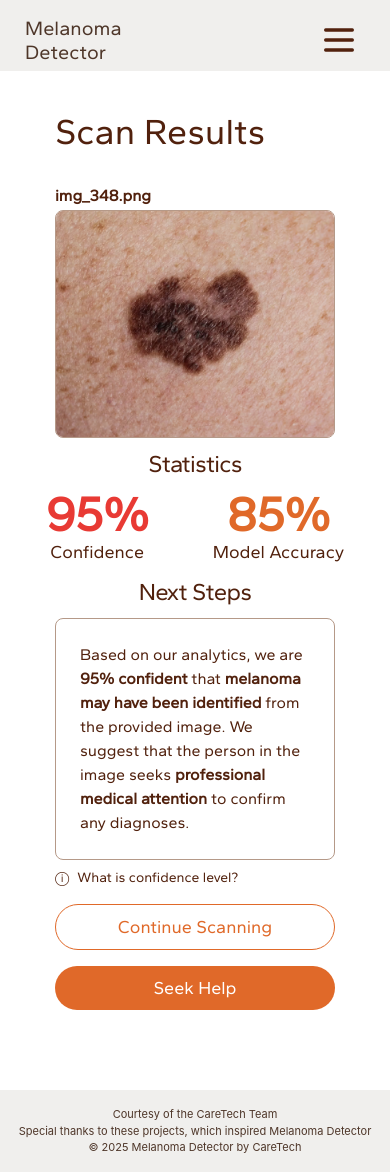
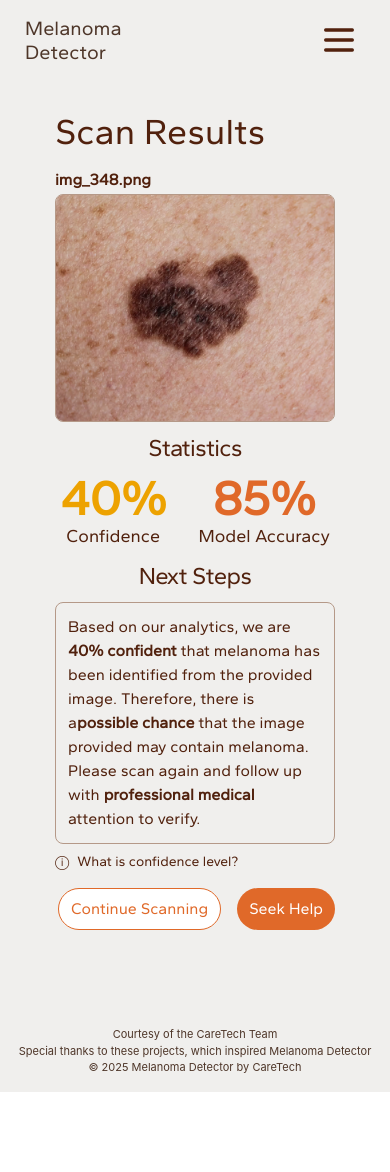
Before and after one commit to CareTech-at-UCI/melanoma-project, a React (Create React App) app in the folder frontend/: page /results in a window 390 px wide. After the commit the page ends 1092 px from the top, so only its background shows below. Built offline with nearby package versions, Linux system fonts and the light colour scheme.

Commit message:
More mobile changes to match the figma

```diff
--- a/frontend/src/pages/Results.jsx
+++ b/frontend/src/pages/Results.jsx
@@ -4,7 +4,7 @@ import defaultImage from "../images/img_348.png";
 export const Results = ({
   imagePath = defaultImage,
   imageName = "img_348.png",
-  result = 95,
+  result = 40,
 }) => {
   // Example confidence values
   const confidence = result;
@@ -64,11 +64,11 @@ export const Results = ({
   const message = getConfidenceMessage(confidence);
 
   return (
-    <div className="min-h-screen pb-20 font-gantari bold bg-transparent text-main-brown">
+    <div className="min-h-screen pb-20 font-gantari bold text-main-brown bg-off-white">
       {/* Main Container */}
-      <div className="w-[80%] md:w-full max-w-7xl mx-auto px-4 pt-28 md:pt-40">
+      <div className="w-[80%] md:w-full max-w-7xl mx-auto px-4 pt-28 md:pt-32">
         {/* Header */}
-        <h1 className="fontbold text-4xl md:text-5xl mb-8">Scan Results</h1>
+        <h1 className="fontbold text-4xl md:text-5xl mb-4 md:mb-8">Scan Results</h1>
 
         {/* Content Container */}
         <div className="flex flex-col md:flex-row md:gap-8">
@@ -93,7 +93,7 @@ export const Results = ({
             {/* Statistics Section */}
             <div className="mb-2 md:mb-4">
               <h2 className="text-results-header-3 md:text-results-header-2 test mb-2 md:mb-6 text-center md:text-left">Statistics</h2>
-              <div className="flex justify-center md:justify-start gap-16">
+              <div className="flex justify-center md:justify-start gap-8 md:gap-16">
                 <div className="text-center">
                   <div
                     className={`text-5xl md:text-6xl font-black ${getConfidenceColor(
@@ -116,7 +116,7 @@ export const Results = ({
             {/* Next Steps Section */}
             <div className="mb-2">
               <h2 className="text-results-header-3 md:text-results-header-2 text-center md:text-left mb-2 md:mb-6">Next Steps</h2>
-              <div className="border border-[#B59988] bg-transparent rounded-lg p-6">
+              <div className="border border-[#B59988] bg-transparent rounded-lg p-3 md:p-6">
                 <p className="text-base md:text-lg">{message.text}</p>
               </div>
             </div>
@@ -142,11 +142,11 @@ export const Results = ({
             </div>
 
             {/* Action Buttons */}
-            <div className="flex flex-col sm:flex-row gap-4 justify-end">
-              <button className="w-full sm:w-auto bg-white text-[#E06929] border border-[#E06929] px-6 py-2 rounded-full hover:bg-[#E06929] hover:text-white transition-colors text-center text-lg">
+            <div className="flex flex-row gap-4 justify-end">
+              <button className="w-auto bg-white text-[#E06929] border border-[#E06929] px-3 md:px-6 py-2 rounded-full hover:bg-[#E06929] hover:text-white transition-colors text-center text-md md:text-lg">
                 Continue Scanning
               </button>
-              <button className="w-full sm:w-auto bg-[#E06929] text-white px-6 py-2 rounded-full hover:opacity-90 transition-opacity text-center text-lg">
+              <button className="w-auto bg-[#E06929] text-white px-3 md:px-6 py-2 rounded-full hover:opacity-90 transition-opacity text-center text-md md:text-lg">
                 Seek Help
               </button>
             </div>
```
